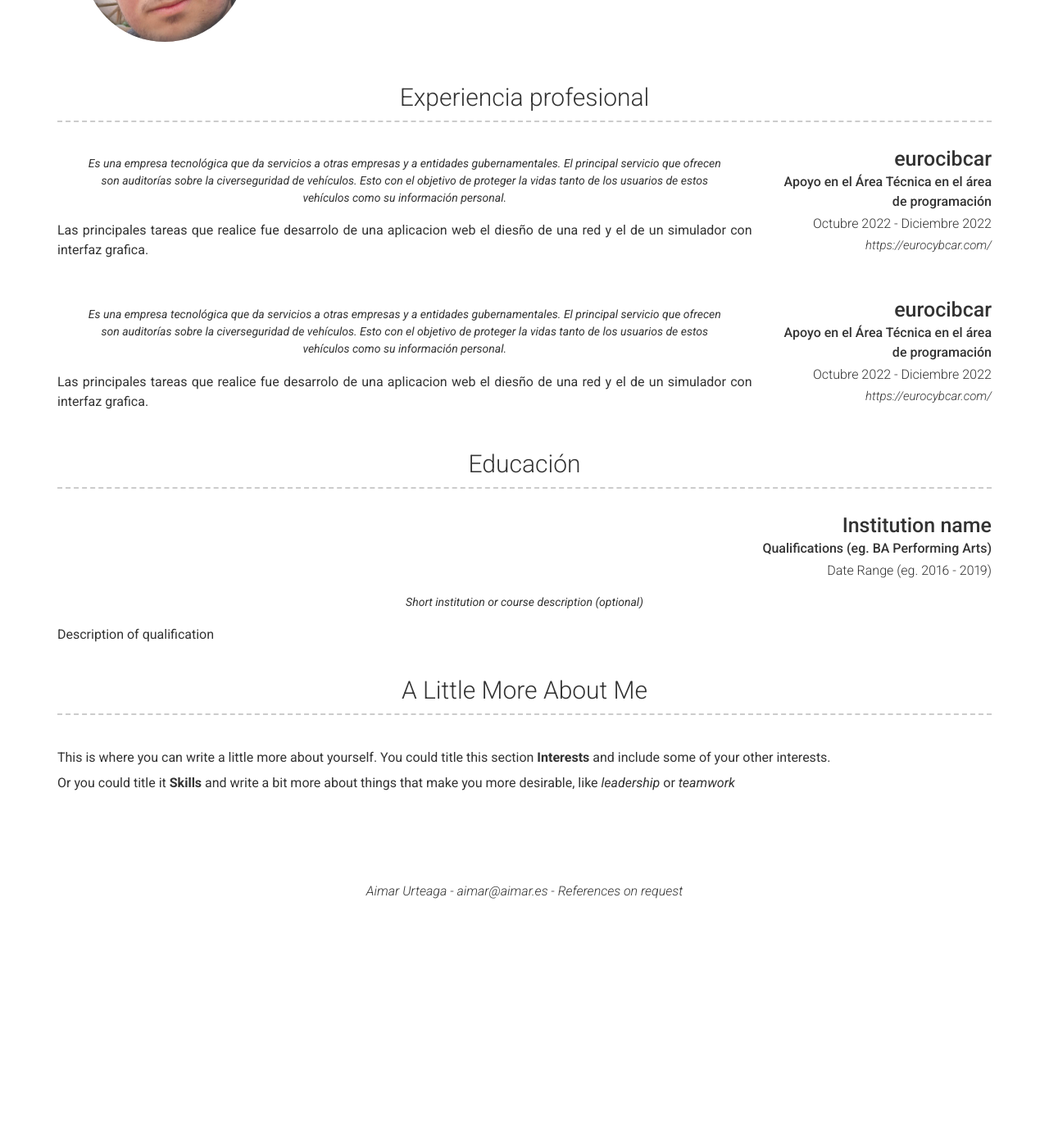
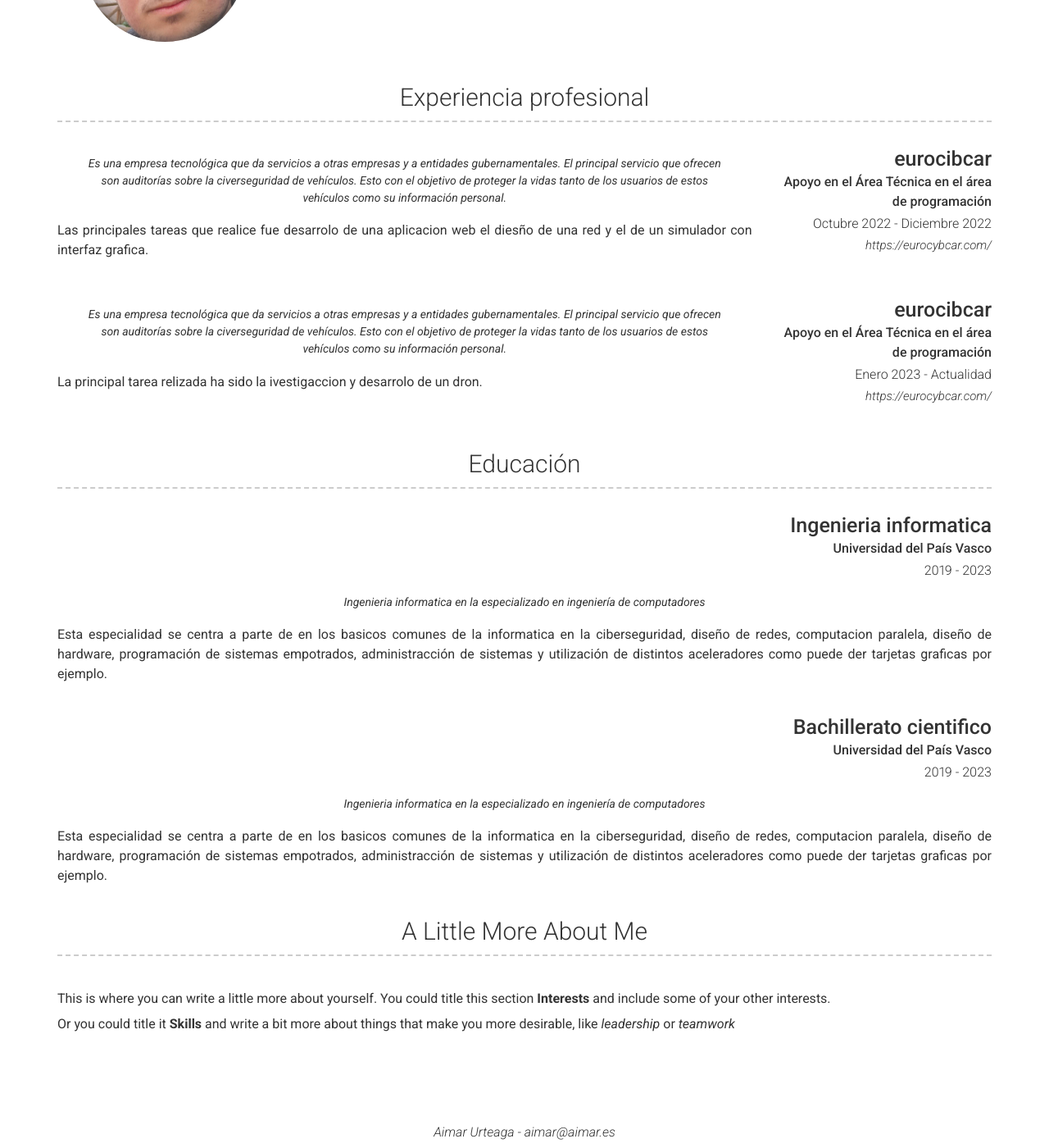
Before and after one commit to AimarUrteaga/curr-culum-vitae, a Jekyll site: the page built from index.md, in a window 1280 px wide and 1400 px high, scrolled down 428 px. Shown: the whole window at 82% size. Built offline with Jekyll 4.4.1, drawn with Linux system fonts in a browser that asks for light colours; nearby versions of some CDN libraries; before the commit the page ends 1534 px from its top, so only the background shows below that.

Commit message:
first commit

```diff
--- a/_config.yml
+++ b/_config.yml
@@ -91,24 +91,32 @@ content:
       - layout: right
         title: eurocibcar
         sub_title: Apoyo en el Área Técnica en el área de programación
-        caption: Octubre 2022 - Diciembre 2022
+        caption: Enero 2023 - Actualidad
         link: https://eurocybcar.com/
         quote: >
           Es una empresa tecnológica que da servicios a otras empresas y a entidades gubernamentales. El principal servicio que ofrecen son auditorías sobre la civerseguridad de vehículos. Esto con el objetivo de proteger la vidas tanto de los usuarios de estos vehículos como su información personal.
         description: | # this will include new lines to allow paragraphs
-          Las principales tareas que realice fue desarrolo de una aplicacion web el diesño de una red y el de un simulador con interfaz grafica.
+          La principal tarea relizada ha sido la ivestigaccion y desarrolo de un dron.
 
   - title: Educación
     layout: list
     content:
       - layout: top-right
-        title: Institution name
-        sub_title: Qualifications (eg. BA Performing Arts)
-        caption: Date Range (eg. 2016 - 2019)
+        title: Ingenieria informatica
+        sub_title: Universidad del País Vasco
+        caption: 2019 - 2023
         quote: >
-          Short institution or course description (optional)
+          Ingenieria informatica en la especializado en ingeniería de computadores
         description: | # this will include new lines to allow paragraphs
-          Description of qualification
+          Esta especialidad se centra a parte de en los basicos comunes de la informatica en la ciberseguridad, diseño de redes, computacion paralela, diseño de hardware, programación de sistemas empotrados, administracción de sistemas y utilización de distintos aceleradores como puede der tarjetas graficas por ejemplo.
+      - layout: top-right
+        title: Bachillerato cientifico
+        sub_title: Universidad del País Vasco
+        caption: 2019 - 2023
+        quote: >
+          Ingenieria informatica en la especializado en ingeniería de computadores
+        description: | # this will include new lines to allow paragraphs
+          Esta especialidad se centra a parte de en los basicos comunes de la informatica en la ciberseguridad, diseño de redes, computacion paralela, diseño de hardware, programación de sistemas empotrados, administracción de sistemas y utilización de distintos aceleradores como puede der tarjetas graficas por ejemplo.
   - title: A Little More About Me
     layout: text
     content: | # this will include new lines to allow paragraphs
@@ -117,7 +125,7 @@ content:
       Or you could title it **Skills** and write a bit more about things that make you more desirable, like *leadership* or *teamwork*
 
 # Footer
-footer_show_references: true
+footer_show_references: false
 # references_title: References on request (Override references text)
 
 # Build settings
```
Also changed, not shown: README.md (deleted).
